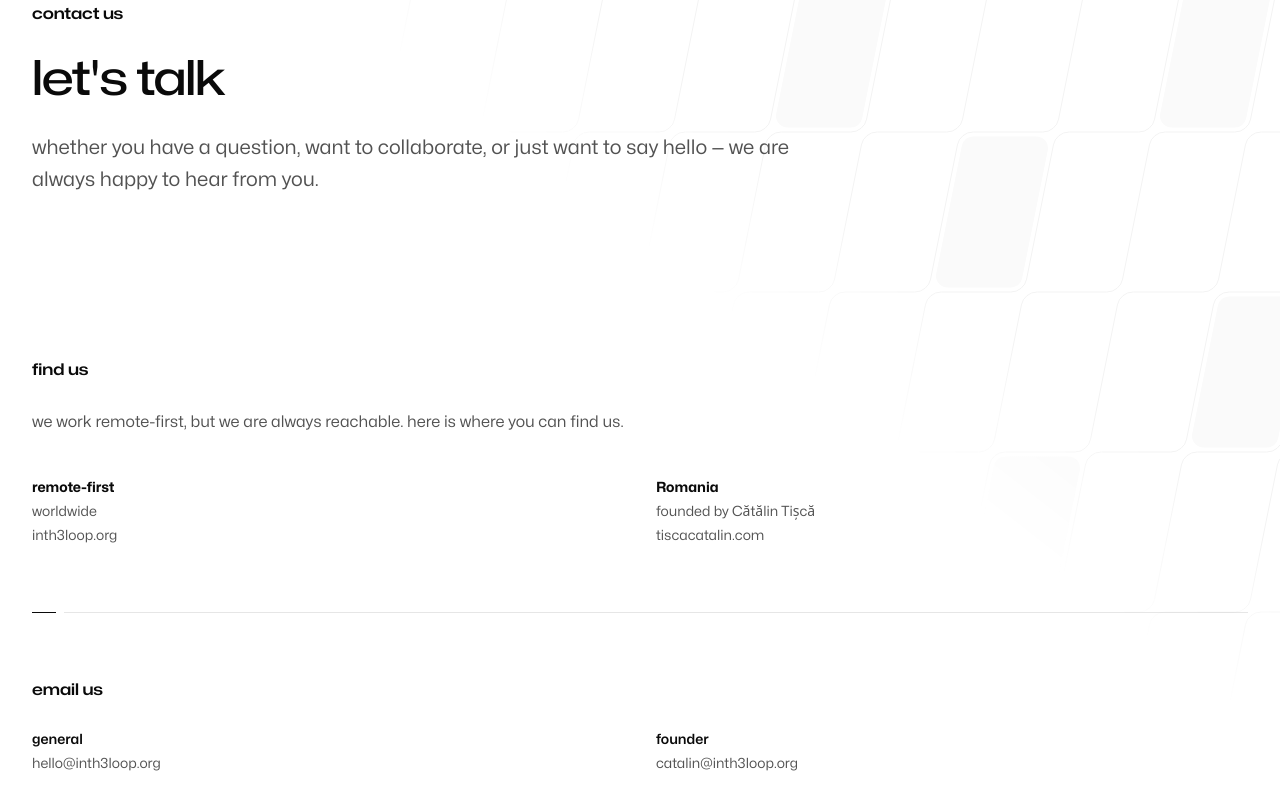
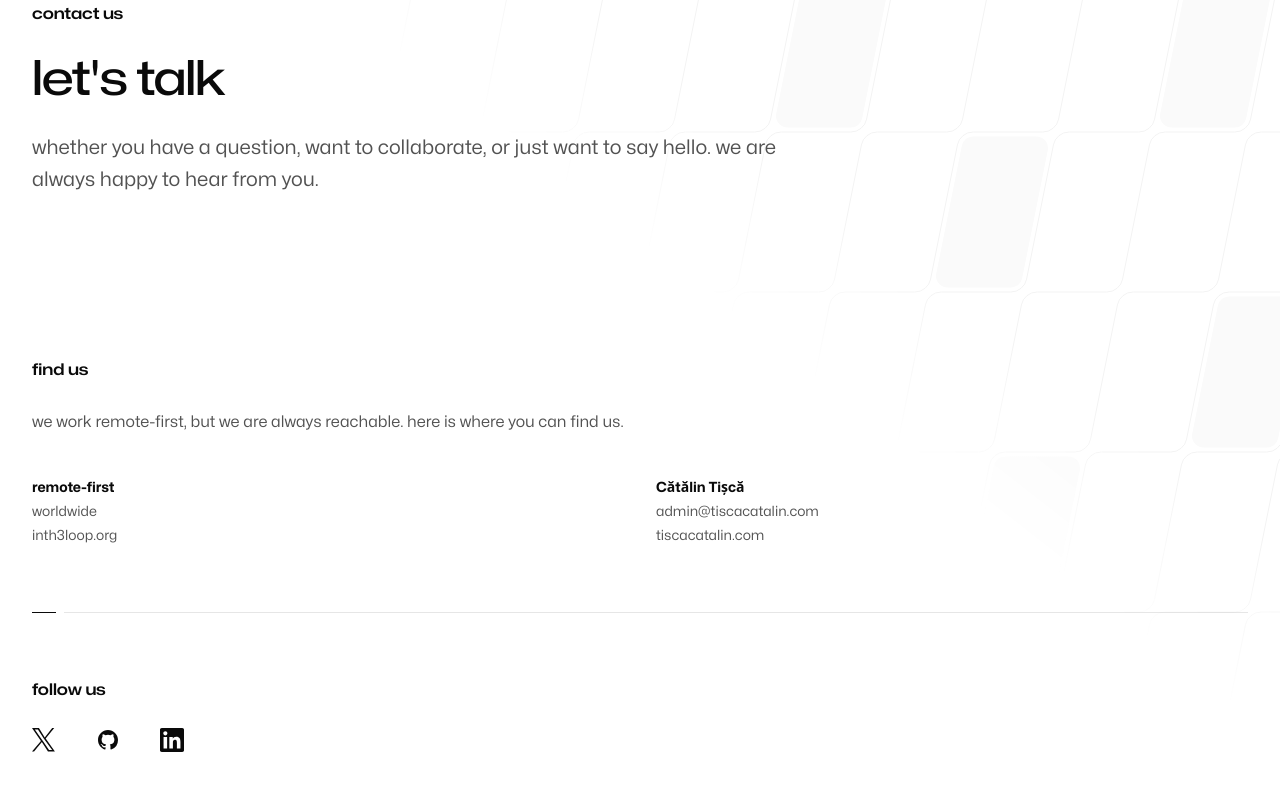
Before and after one commit to in-th3-l00p/inth3loop, a Next.js app: page /contact in a window 1280 px wide. Shown: the part 260-1060 px from the top of the page. Built offline with nearby package versions, Linux system fonts and the light colour scheme.

Commit message:
updated text

```diff
--- a/src/app/about/page.tsx
+++ b/src/app/about/page.tsx
@@ -31,7 +31,7 @@ function Culture() {
         <GridList>
           <GridListItem title="craftsmanship" invert>
             every line of code, every design decision, every architecture choice
-            is made with intention. we don't ship "good enough" — we ship work
+            is made with intention. we don't ship "good enough". we ship work
             we are proud to put our name on.
           </GridListItem>
           <GridListItem title="curiosity" invert>
@@ -126,7 +126,7 @@ export default async function About() {
       <PageIntro eyebrow="about us" title="building at the edge of what's possible">
         <p>
           inth3loop.org is a software organization focused on the latest
-          innovations in technology — building quality-driven, authentic
+          innovations in technology, building quality-driven, authentic
           products that push boundaries while staying grounded in real-world
           utility.
         </p>
@@ -135,13 +135,13 @@ export default async function About() {
             founded by Cătălin Tișcă, inth3loop started from a simple
             conviction: the most impactful technology is built at the
             intersection of disciplines. blockchain and AI are not just tools
-            — they are fundamental shifts in how software can work. we build
+            they are fundamental shifts in how software can work. we build
             products that ride those shifts.
           </p>
           <p>
             from smart contract wallets that give AI agents autonomous
             payment capabilities, to cryptographic verification layers that
-            replace trust with proof — every project we take on exists
+            replace trust with proof, every project we take on exists
             because we believe the technology is ready and the problem is
             real.
           </p>
--- a/src/app/contact/page.tsx
+++ b/src/app/contact/page.tsx
@@ -24,30 +24,6 @@ function ContactDetails() {
 
       <Border className="mt-16 pt-16">
         <h2 className="font-display text-base font-semibold text-neutral-950">
-          email us
-        </h2>
-        <dl className="mt-6 grid grid-cols-1 gap-8 text-sm sm:grid-cols-2">
-          {[
-            ['general', 'hello@inth3loop.org'],
-            ['founder', 'catalin@inth3loop.org'],
-          ].map(([label, email]) => (
-            <div key={email}>
-              <dt className="font-semibold text-neutral-950">{label}</dt>
-              <dd>
-                <Link
-                  href={`mailto:${email}`}
-                  className="text-neutral-600 hover:text-neutral-950"
-                >
-                  {email}
-                </Link>
-              </dd>
-            </div>
-          ))}
-        </dl>
-      </Border>
-
-      <Border className="mt-16 pt-16">
-        <h2 className="font-display text-base font-semibold text-neutral-950">
           follow us
         </h2>
         <SocialMedia className="mt-6" />
@@ -59,7 +35,7 @@ function ContactDetails() {
 export const metadata: Metadata = {
   title: 'contact us',
   description:
-    'reach out to us — we are always happy to hear from you.',
+    'reach out to us. we are always happy to hear from you.',
 }
 
 export default function Contact() {
@@ -68,7 +44,7 @@ export default function Contact() {
       <PageIntro eyebrow="contact us" title="let's talk">
         <p>
           whether you have a question, want to collaborate, or just want
-          to say hello — we are always happy to hear from you.
+          to say hello. we are always happy to hear from you.
         </p>
       </PageIntro>
 
--- a/src/app/page.tsx
+++ b/src/app/page.tsx
@@ -125,7 +125,7 @@ function Services() {
         <p>
           software alone is not enough to create a useful product. we focus on
           building with a balance of creativity, quality, and innovation
-          — using the most capable technologies available.
+          using the most capable technologies available.
         </p>
       </SectionIntro>
       <Container className="mt-16">
@@ -141,8 +141,8 @@ function Services() {
           </div>
           <List className="mt-16 lg:mt-0 lg:w-1/2 lg:min-w-132 lg:pl-4">
             <ListItem title="software engineering">
-              we design and build robust, scalable software — from web
-              applications to smart contracts — using modern frameworks and
+              we design and build robust, scalable software, from web
+              applications to smart contracts, using modern frameworks and
               battle-tested architectures.
             </ListItem>
             <ListItem title="blockchain & web3">
@@ -151,8 +151,8 @@ function Services() {
               and protocol integrations.
             </ListItem>
             <ListItem title="AI & machine learning">
-              we research and prototype with emerging AI technologies — from
-              document ingestion pipelines to agent frameworks — and ship them
+              we research and prototype with emerging AI technologies, from
+              document ingestion pipelines to agent frameworks, and ship them
               as production-grade products.
             </ListItem>
             <ListItem title="product strategy">
@@ -199,7 +199,7 @@ export default async function Home() {
       >
         quality is not an act, it is a habit. we build every product with the
         conviction that authentic craftsmanship and cutting-edge technology
-        are not opposites — they are the same thing.
+        are not opposites, they are the same thing.
       </Testimonial> */}
 
       <Services />
--- a/src/app/work/page.tsx
+++ b/src/app/work/page.tsx
@@ -87,7 +87,7 @@ function CaseStudies({
 export const metadata: Metadata = {
   title: 'our work',
   description:
-    'real projects we have built — from smart contract wallets to full-stack web applications.',
+    'real projects we have built, from smart contract wallets to full-stack web applications.',
 }
 
 export default async function Work() {
--- a/src/app/work/sigloop/page.mdx
+++ b/src/app/work/sigloop/page.mdx
@@ -4,9 +4,9 @@ export const caseStudy = {
   client: 'sigloop',
   title: 'wallets for agents that pay',
   description:
-    'sigloop is the payment layer the agentic web needs — providing AI agents with smart contract wallets featuring safety limitations, session keys, scoped permissions, and native HTTP 402 payment automation.',
+    'sigloop is the payment layer the agentic web needs, providing AI agents with smart contract wallets featuring safety limitations, session keys, scoped permissions, and native HTTP 402 payment automation.',
   summary: [
-    'sigloop is the payment layer the agentic web needs — providing AI agents with smart contract wallets featuring safety limitations, session keys, scoped permissions, and native HTTP 402 payment automation.',
+    'sigloop is the payment layer the agentic web needs, providing AI agents with smart contract wallets featuring safety limitations, session keys, scoped permissions, and native HTTP 402 payment automation.',
     'built on ERC-4337 account abstraction, sigloop lets developers give their agents secure, budget-controlled wallets without managing EntryPoints, UserOps, or bundler infrastructure.',
   ],
   logo: 'wallet',
@@ -21,7 +21,7 @@ export const caseStudy = {
 }
 
 export const metadata = {
-  title: `${caseStudy.client} — project`,
+  title: `${caseStudy.client} | project`,
   description: caseStudy.description,
 }
 
--- a/src/components/Offices.tsx
+++ b/src/components/Offices.tsx
@@ -39,8 +39,8 @@ export function Offices({
         </Office>
       </li>
       <li>
-        <Office name="Romania" invert={invert}>
-          founded by Cătălin Tișcă
+        <Office name="Cătălin Tișcă" invert={invert}>
+          admin@tiscacatalin.com
           <br />
           tiscacatalin.com
         </Office>
```
Also changed, not shown: src/app/work/veridis/page.mdx (+8 -8 lines).
